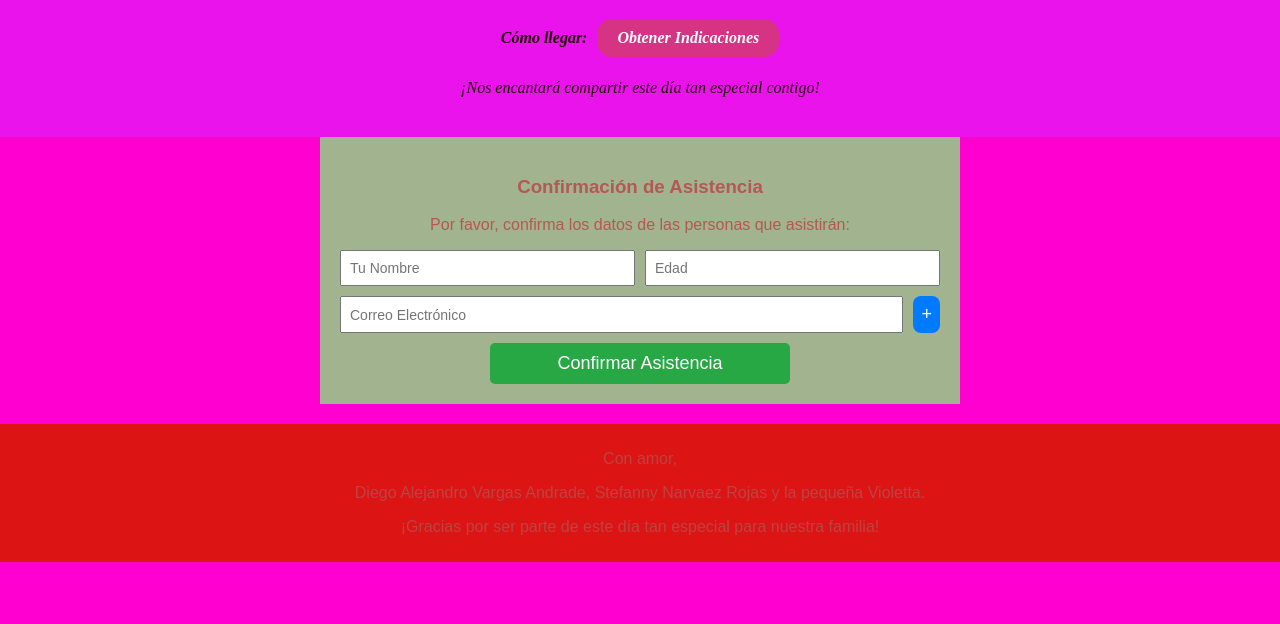
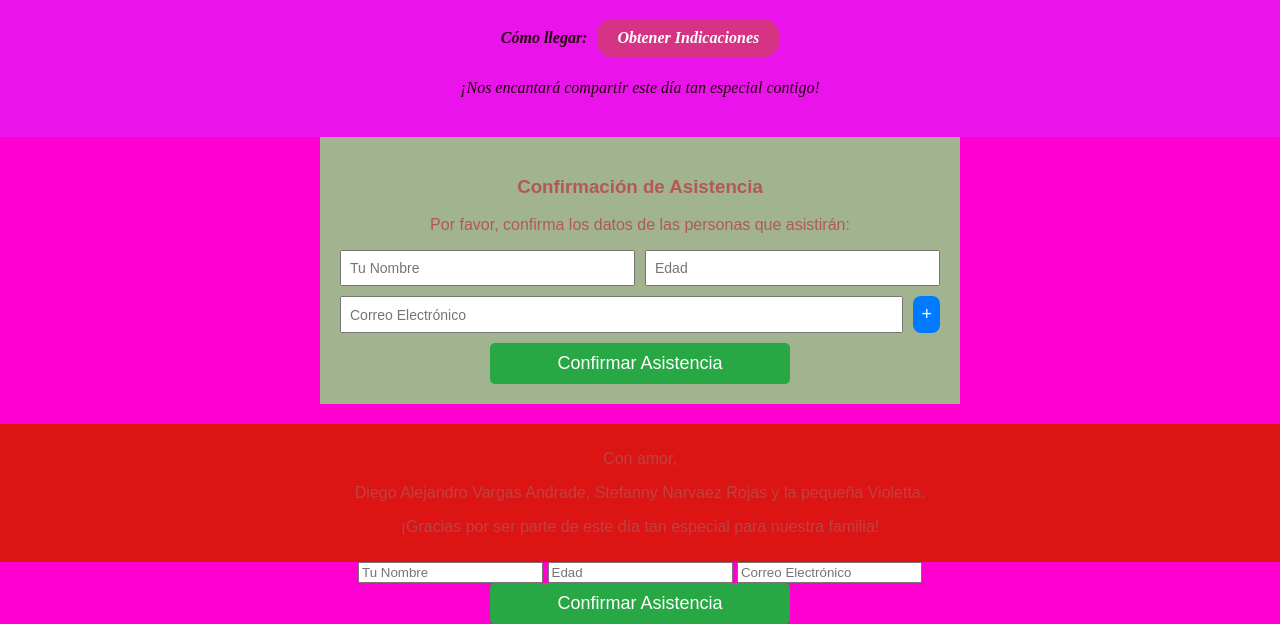
Before and after one commit to DAVADiego/BautizoViolettaOk, a plain HTML site: page index.html in a window 1280 px wide. Shown: the part 3898-4522 px from the top of the page. Before the commit the page ends 4460 px from the top, so only its background shows below. Drawn offline with Linux system fonts and the light colour scheme.

Commit message:
Update index.html

```diff
--- a/index.html
+++ b/index.html
@@ -169,5 +169,13 @@
     </footer>
 
 <script src="script.js"></script> <!-- Vinculando el archivo JavaScript -->
+
+<form data-netlify="true" name="rsvp-form" method="POST">
+    <input type="text" name="name" placeholder="Tu Nombre" required>
+    <input type="number" name="age" placeholder="Edad" required>
+    <input type="email" name="email" placeholder="Correo Electrónico" required>
+    <button type="submit">Confirmar Asistencia</button>
+</form>
+
 </body>
 </html>
```
